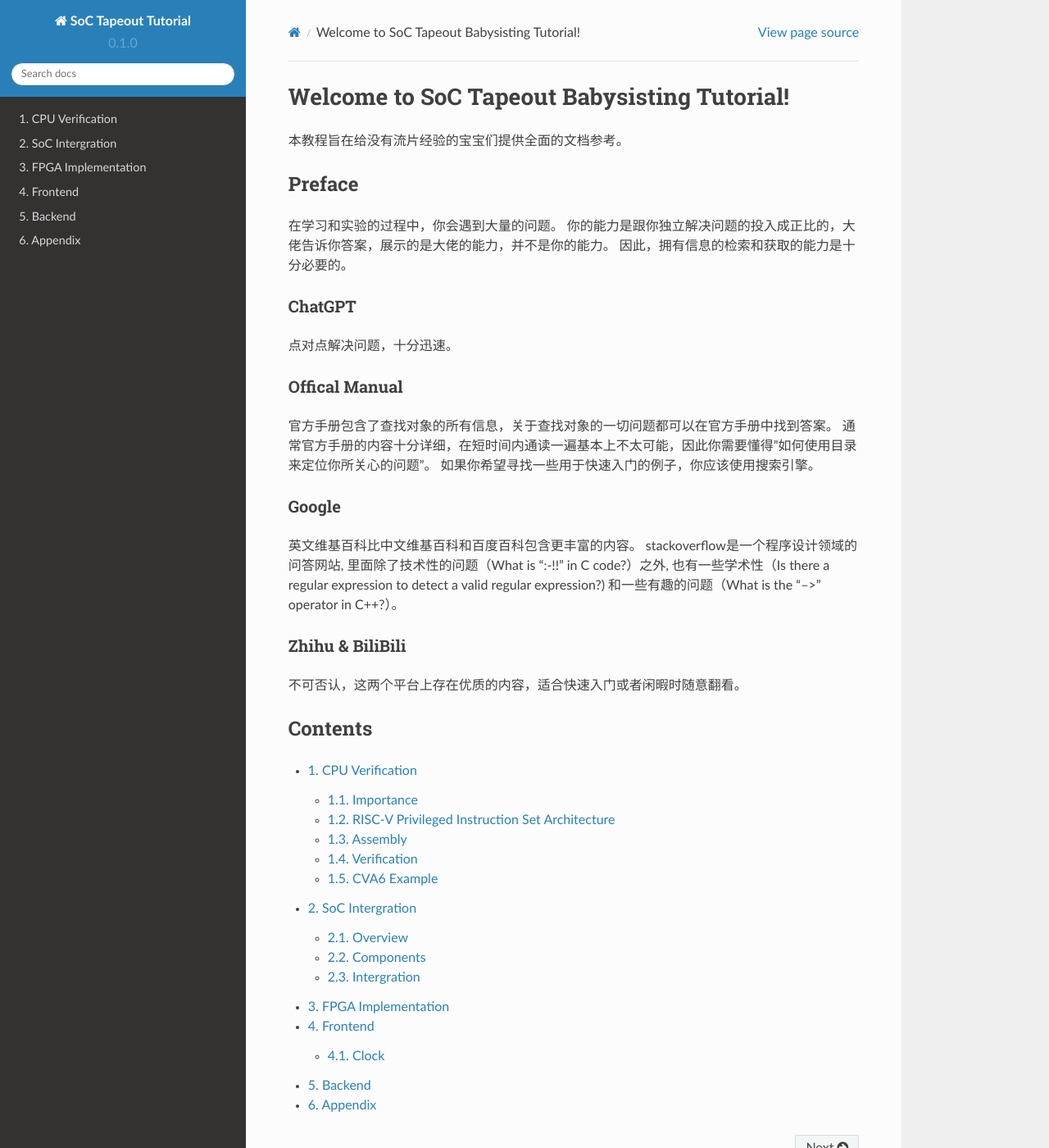
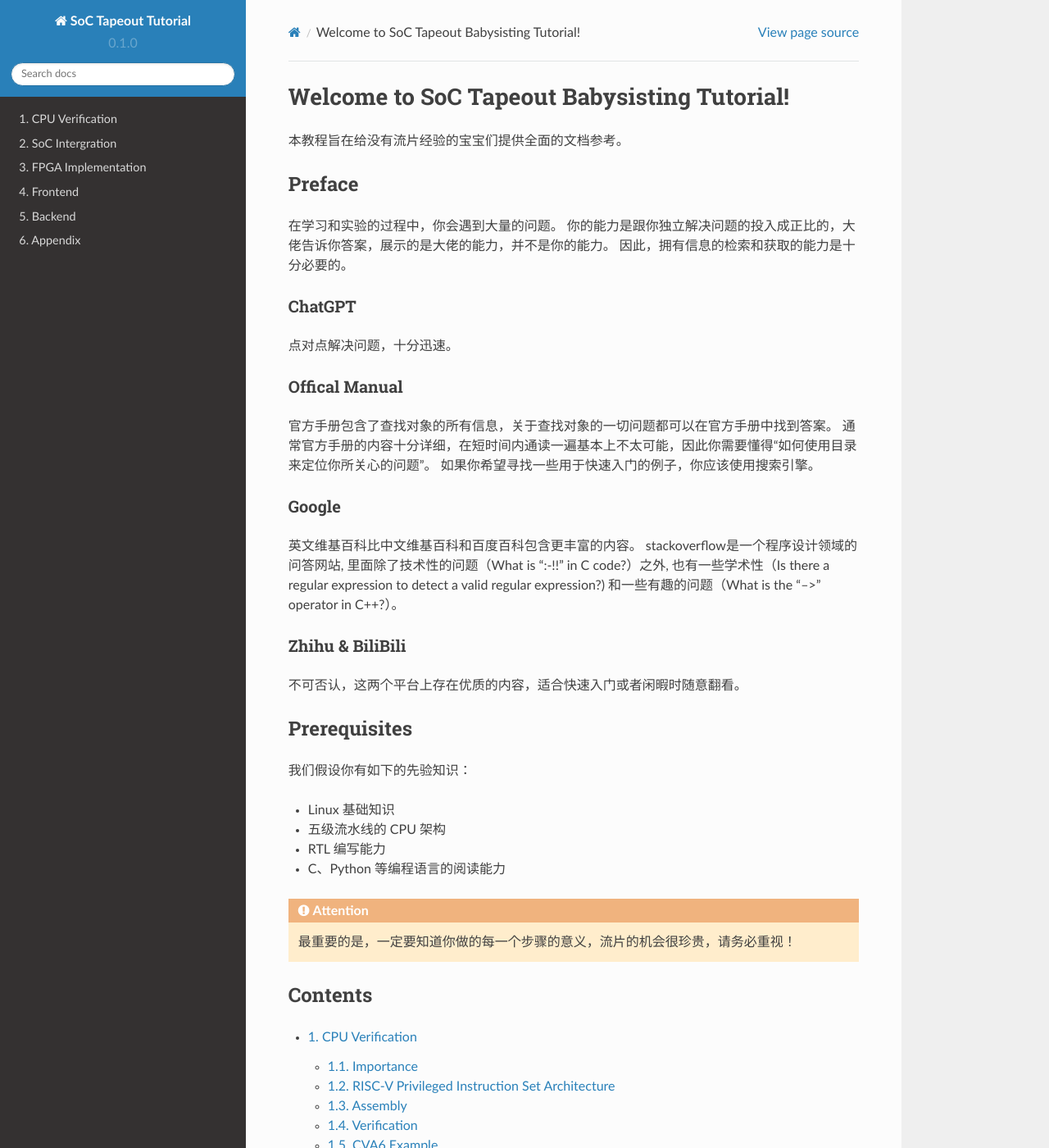
Before and after one commit to Siris-Li/SoC-Tapeout-Tutorial, a Sphinx documentation site: the page built from docs/source/index.rst, in a window 1280 px wide and 1400 px high. Shown: the whole window at 82% size. Built offline with Sphinx 7.4.7 and the Read the Docs theme 2.0.0, drawn with Linux system fonts in a browser that asks for light colours.

Commit message:
Add Prerequisites in Index.rst

```diff
--- a/docs/source/index.rst
+++ b/docs/source/index.rst
@@ -23,7 +23,7 @@ Offical Manual
 ^^^^^^^^^^^
 
 官方手册包含了查找对象的所有信息，关于查找对象的一切问题都可以在官方手册中找到答案。
-通常官方手册的内容十分详细，在短时间内通读一遍基本上不太可能，因此你需要懂得"如何使用目录来定位你所关心的问题"。
+通常官方手册的内容十分详细，在短时间内通读一遍基本上不太可能，因此你需要懂得“如何使用目录来定位你所关心的问题”。
 如果你希望寻找一些用于快速入门的例子，你应该使用搜索引擎。
 
 
@@ -39,6 +39,22 @@ Zhihu & BiliBili
 
 不可否认，这两个平台上存在优质的内容，适合快速入门或者闲暇时随意翻看。
 
+
+Prerequisites
+--------------
+
+我们假设你有如下的先验知识：
+
+- Linux 基础知识
+- 五级流水线的 CPU 架构
+- RTL 编写能力
+- C、Python 等编程语言的阅读能力
+
+.. Attention::
+
+	最重要的是，一定要知道你做的每一个步骤的意义，流片的机会很珍贵，请务必重视！
+
+
 Contents
 --------
 
```
